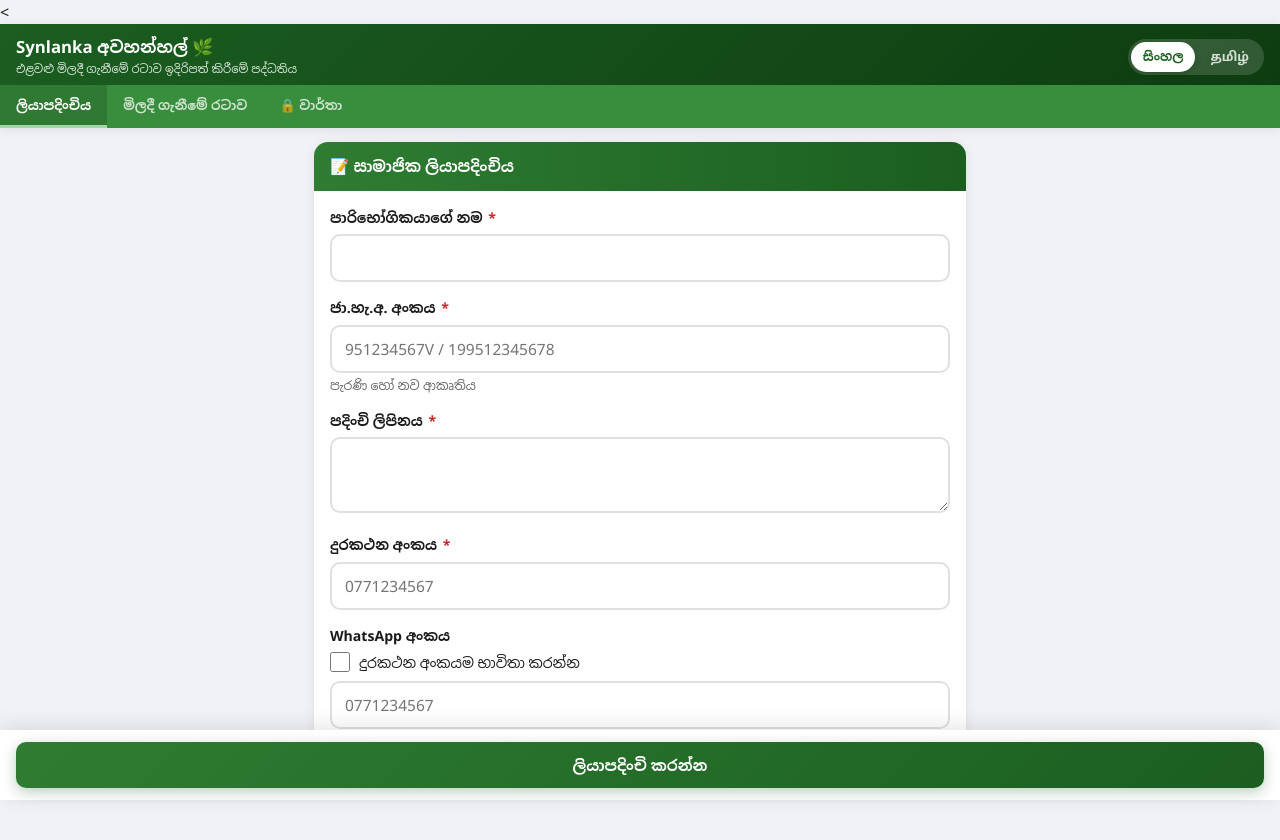
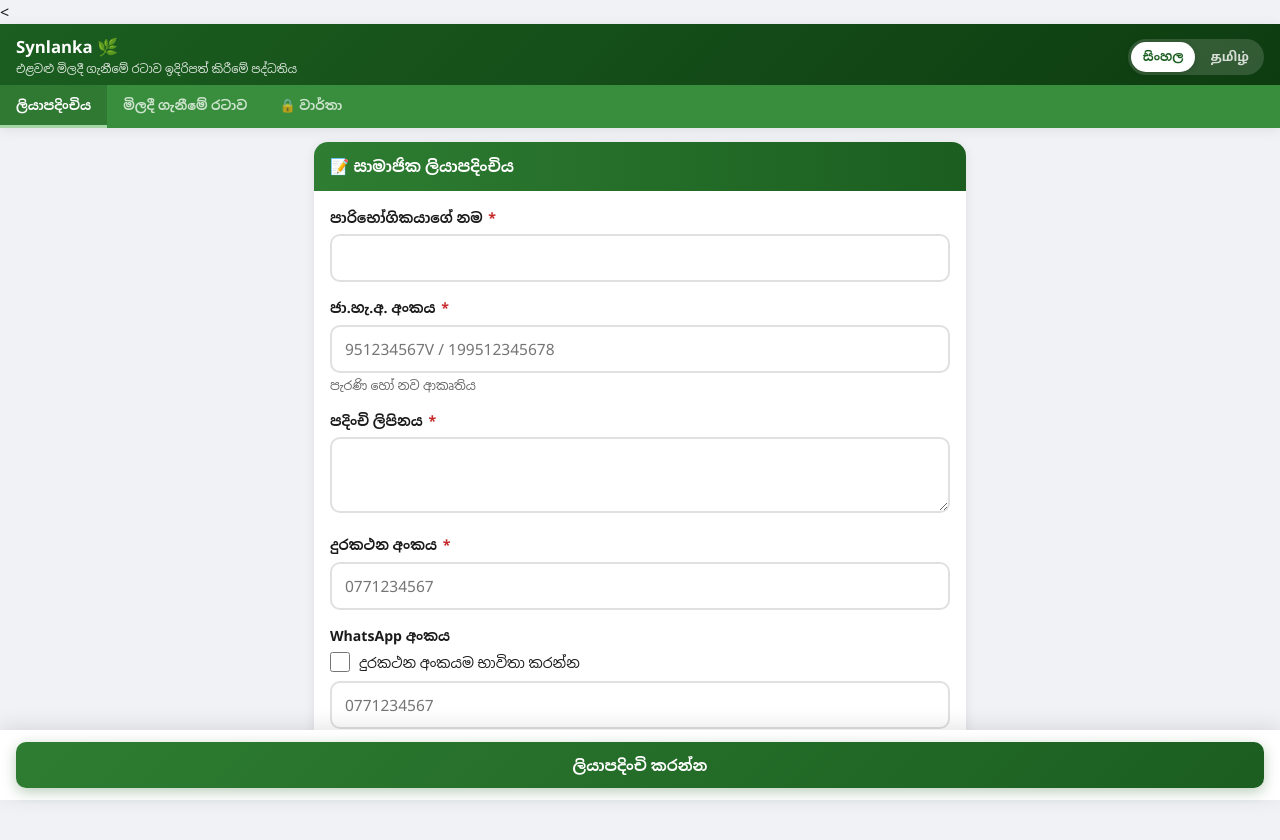
Before and after one commit to jayageethi-bot/Synlanka-ENDCOM, a plain HTML site: page index.html in a window 1280 px wide. Drawn offline with Linux system fonts and the light colour scheme.

Commit message:
Update index.html

```diff
--- a/index.html
+++ b/index.html
@@ -198,7 +198,7 @@ nav::-webkit-scrollbar{display:none}
 <<header class="hdr">
   <div class="hdr-top">
     <div>
-      <div class="hdr-title">Synlanka අවහන්හල් 🌿</div>
+      <div class="hdr-title">Synlanka 🌿</div>
       <div class="hdr-sub">එළවළු මිලදී ගැනීමේ රටාව ඉදිරිපත් කිරීමේ පද්ධතිය</div>
     </div>
     <div class="lang-tog">
```
